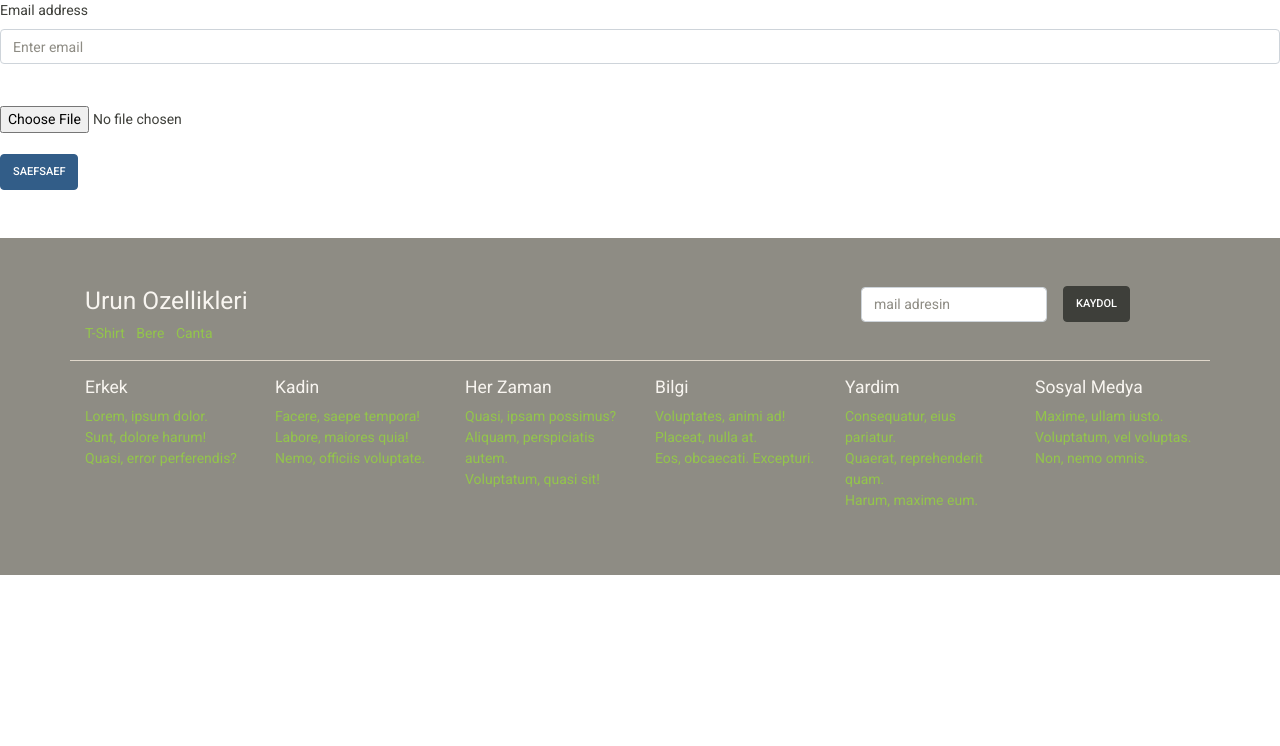
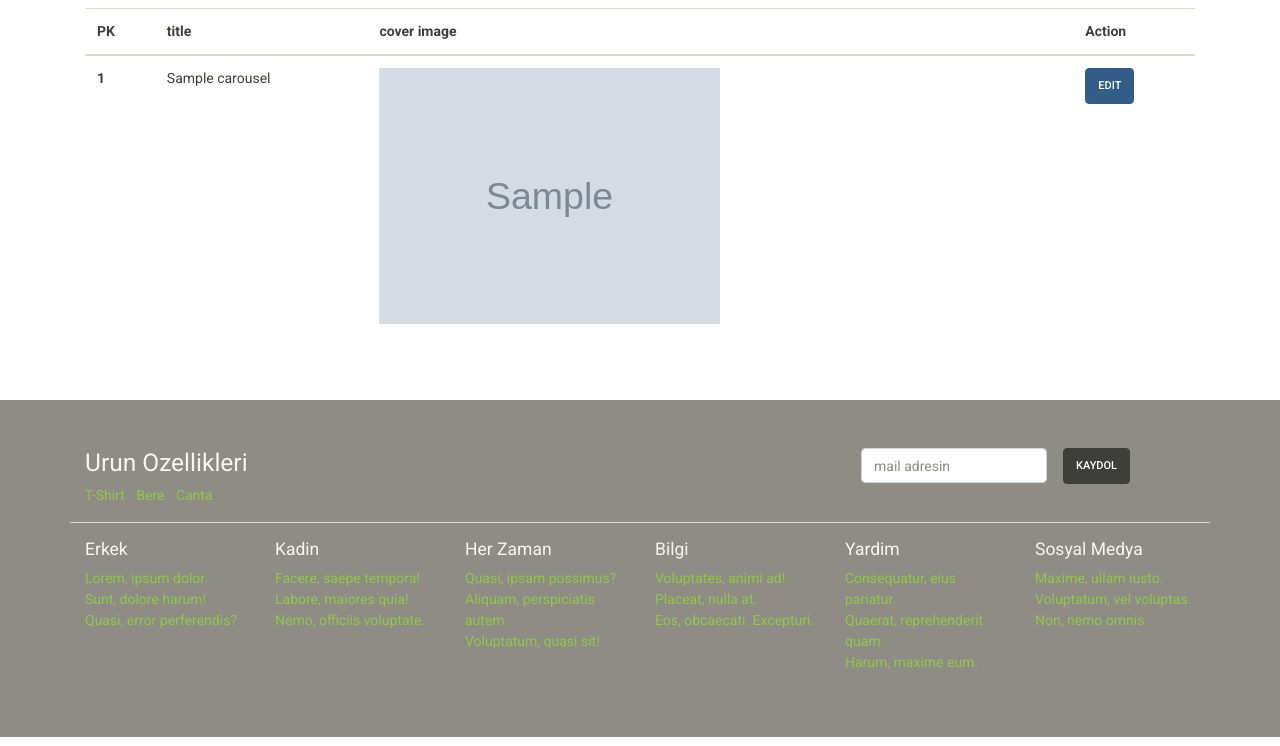
Before and after one commit to yusuffinan/kaft_clone, a Django app: template templates/manage/carousel_list.html in a window 1280 px wide. Shown: the part 54-800 px from the top of the page. Run offline with Django 3.2, Linux system fonts and the light colour scheme; the template is opened without the code that fills it: values that come from a table or form of the project are taken from there, others are empty; tables that the repository leaves empty hold one stand-in row (values such as "Sample post"); grey boxes marked "Sample" are stand-in pictures; some libraries are stand-ins or nearby versions.

Commit message:
carousel_list

```diff
--- a/kaft_clone/urls.py
+++ b/kaft_clone/urls.py
@@ -1,11 +1,12 @@
 from django.contrib import admin
-from django.urls import path
+from django.urls import include, path
 from kaft_clone import settings
-from page.views import index, carousel_create
+from page.views import index
 from django.conf.urls.static import static
 
 urlpatterns = [
     path("", index, name="index"),
     path('admin/', admin.site.urls),
-    path("carousel_create",carousel_create, name="carousel_create")
+    path('manage/', include('page.urls'),)
+
 ] + static(settings.MEDIA_URL, document_root= settings.MEDIA_ROOT)
--- /dev/null
+++ b/page/urls.py
@@ -0,0 +1,8 @@
+from django.urls import path
+from page.views import carousel_list, carousel_create, carousel_update
+
+urlpatterns = [
+path("carousel_create",carousel_create, name="carousel_create"),
+path("carousel_list",carousel_list, name="carousel_list")
+
+]
--- a/templates/manage/carousel_list.html
+++ b/templates/manage/carousel_list.html
@@ -1,11 +1,35 @@
 {% extends 'base/base.html' %}
 {% block content%}
-<form method="POST" enctype="multipart/form-data"> {% csrf_token %}
 
-      <label for="">Email address</label>
-      <input type="text" name = "title" class="form-control"   placeholder="Enter email"><br><br>
-      <input type="file" name = "cover_image"><br><br>
-      <input type="submit" class="btn btn-primary" value="saefsaef"/>
+<div class="container mt-2">
+  <div class="row">
+      <div class="col-sm-12">
+        <table class="table">
+          <thead>
+            <tr>
+              <th scope="col">PK</th>
+              <th scope="col">title</th>
+              <th scope="col">cover image</th>
+              <th scope="col">Action</th>
+            </tr>
+          </thead>
+          <tbody>
+          {% for item in carousel %}
+              <tr>
+                <th scope="row">{{ item.pk }}</th>
+                <td>{{ item.title }}</td>
+                {% if item.cover_image %}
+                <td> <img src="{{ item.cover_image.url }}" class="w-50"></td>
 
-  </form>
-{%endblock%}
+                {% endif %}
+                <td><a href="#" class="btn btn-primary">Edit</a></td>
+              </tr>
+          {% endfor %}
+          </tbody>
+        </table>
+
+
+      </div>
+  </div>
+</div>
+{% endblock %}
```
Also changed, not shown: page/views.py (+11 -3 lines), templates/manage/carousel_create.html (+12 -11 lines).
